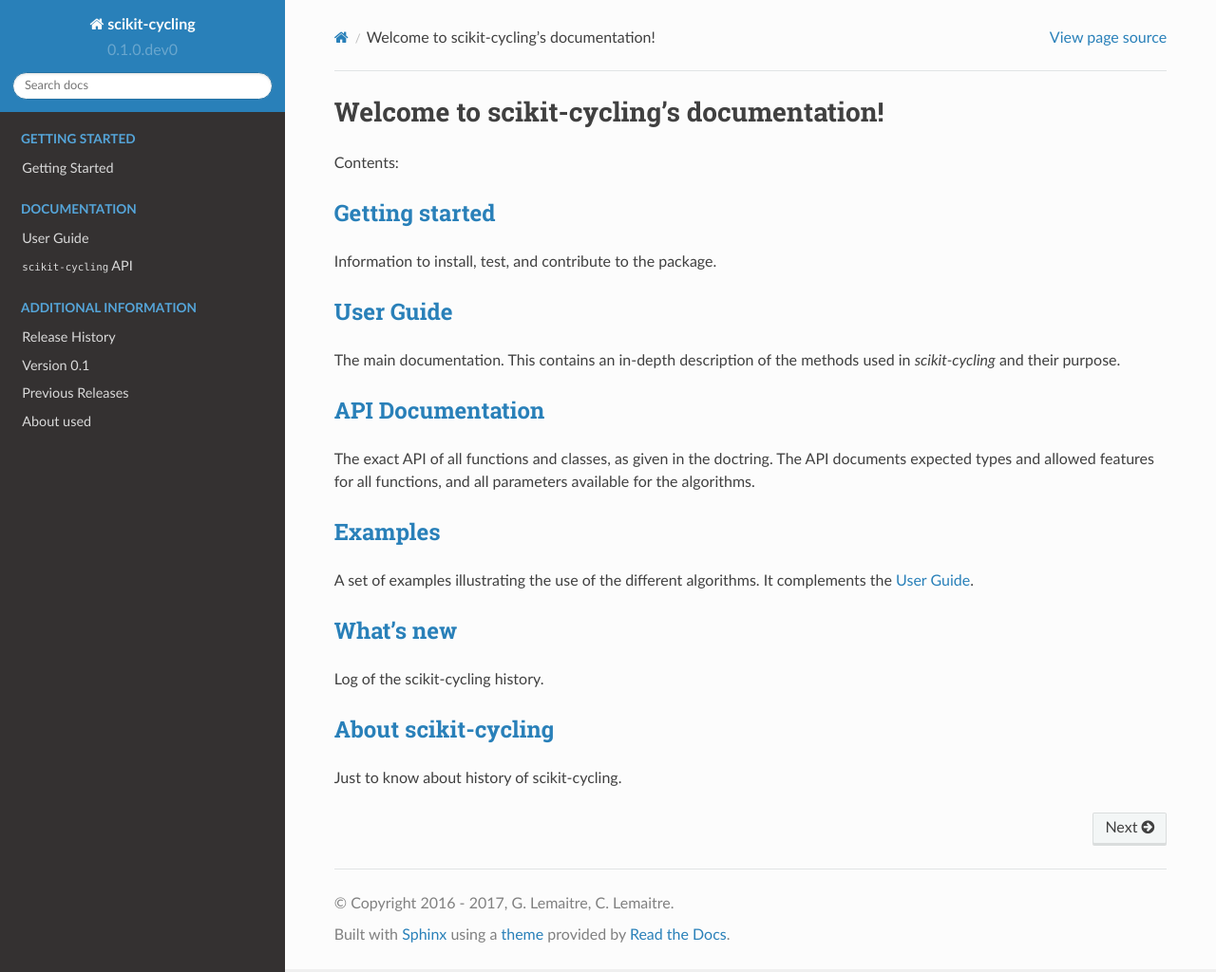
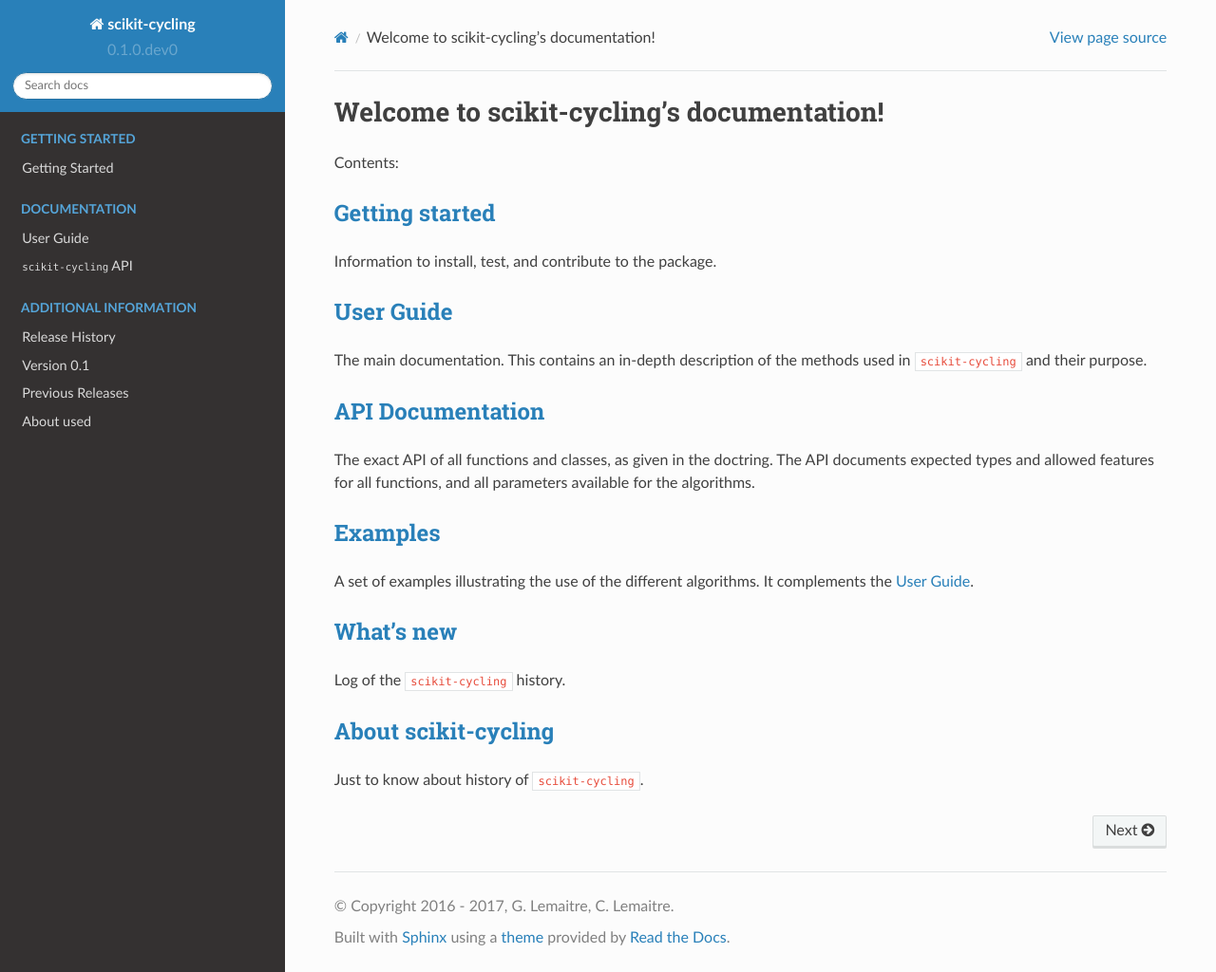
Before and after one commit to philippdrebes/scikit-cycling, a Sphinx documentation site: the page built from doc/index.rst, in a window 1280 px wide and 1024 px high. Shown: the whole window at 95% size. Built offline with Sphinx 7.4.7 and the Read the Docs theme 2.0.0, drawn with Linux system fonts in a browser that asks for light colours; formulas are drawn with MathJax 3; pages that are not in the unit, such as notebooks, are missing from menus.

Commit message:
DOC couple of fixes

```diff
--- a/doc/index.rst
+++ b/doc/index.rst
@@ -47,7 +47,7 @@
 -------------------------------
 
 The main documentation. This contains an in-depth description of the methods
-used in `scikit-cycling` and their purpose.
+used in ``scikit-cycling`` and their purpose.
 
 `API Documentation <api.html>`_
 -------------------------------
@@ -65,9 +65,9 @@
 `What's new <whats_new.html>`_
 ------------------------------
 
-Log of the scikit-cycling history.
+Log of the ``scikit-cycling`` history.
 
 `About scikit-cycling <about.html>`_
 --------------------------------------
 
-Just to know about history of scikit-cycling.
+Just to know about history of ``scikit-cycling``.
```
